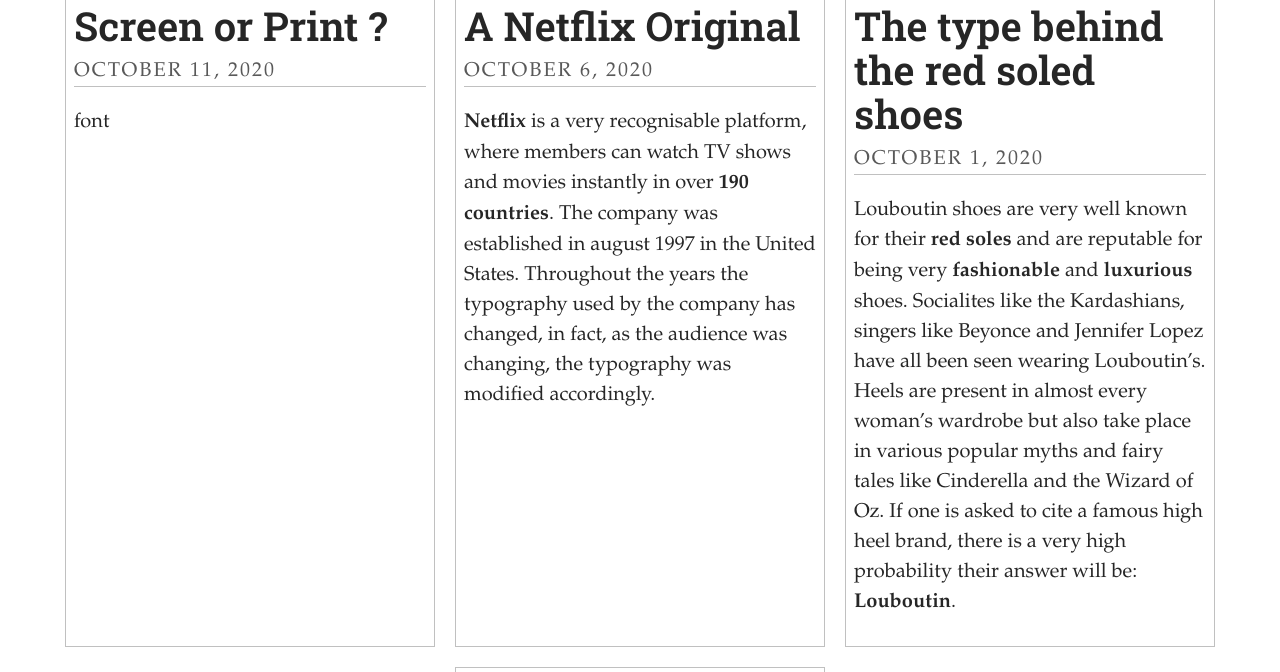
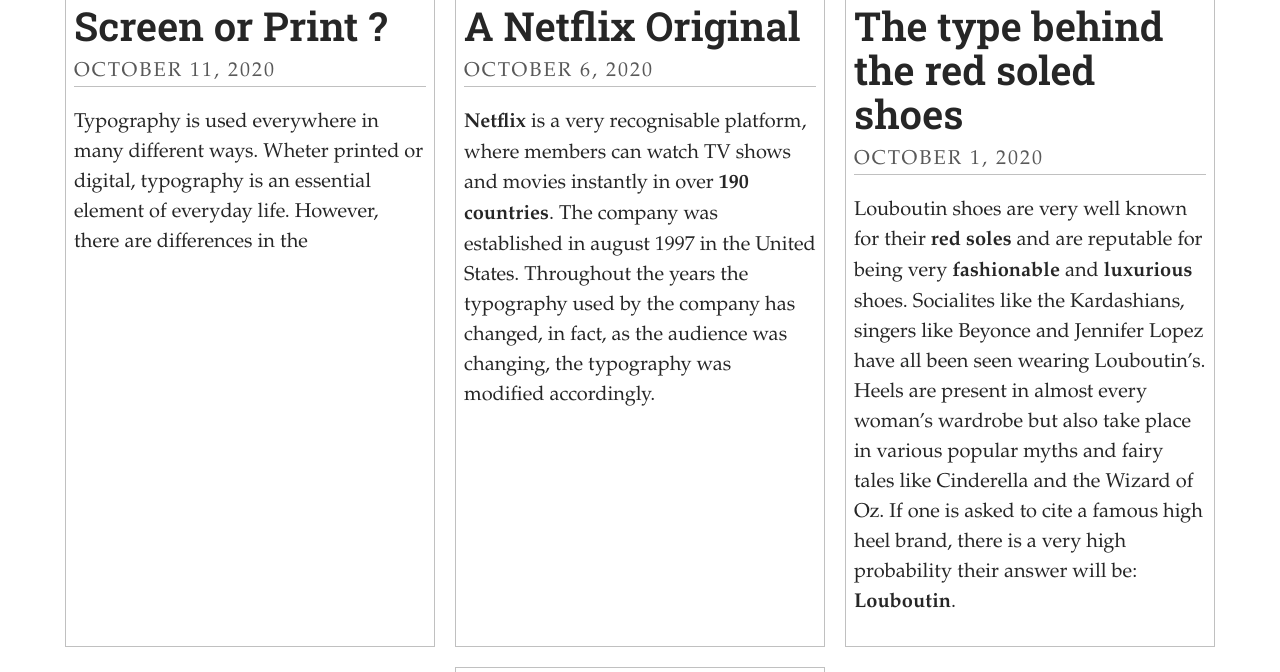
Before and after one commit to Yaz1501/BehindTheType, a Jekyll site: the page built from index.html, in a window 1280 px wide and 900 px high, scrolled down 439 px, cut to the strip 148-820 px from the top of the window. Built offline with Jekyll 4.4.1, drawn with Linux system fonts in a browser that asks for light colours; some web fonts are replaced; the list of posts is cut into pages by our own code.

Commit message:
Update Post “2020-10-11-font-analysis”

```diff
--- a/_posts/2020-10-11-font-analysis.md
+++ b/_posts/2020-10-11-font-analysis.md
@@ -6,4 +6,4 @@
 caption: "Photo from Unsplash "
 comments: true
 ---
-font
+Typography is used everywhere in many different ways. Wheter printed or digital, typography is an essential element of everyday life. However, there are differences in the
```
